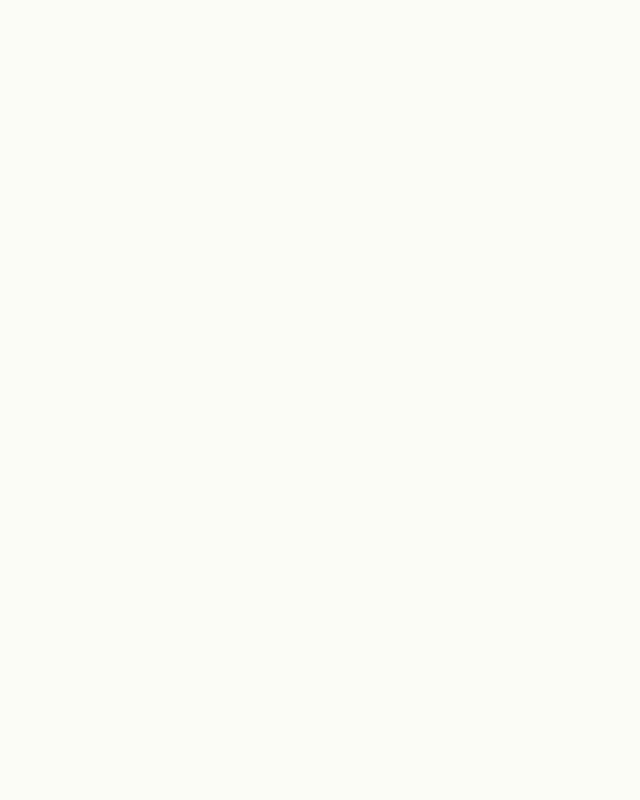
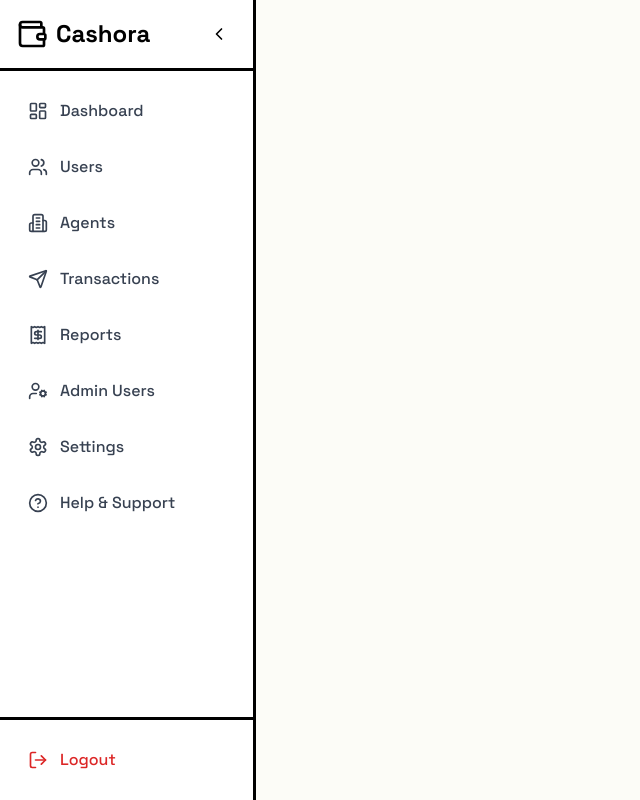
Before and after one commit to mahmudulturan/cashora-frontend, a React (Vite) app: page /dashboard in a window 1280 px wide. Before the commit this address had no page. Shown: the whole page, without its empty margins (0-640 px from the left). Built offline with nearby package versions, Linux system fonts and the light colour scheme.

Commit message:
feat: implement admin dashboard layout with sidebar

```diff
--- a/src/App.tsx
+++ b/src/App.tsx
@@ -7,7 +7,10 @@ import RegisterPage from './pages/auth/register/register-page';
 import RootLayout from './layout/root-layout';
 import HomePage from './pages/root/home/home-page';
 import SendMoneyPage from './pages/root/send-money/send-money-page';
-import AdminPage from './pages/root/admin/admin-page';
+import AdminPage from './pages/dashboard/admin/admin-page';
+import DashboardLayout from './layout/dashboard-layout';
+import TransactionsPage from './pages/dashboard/transactions/transactions-page';
+
 const App: FC = () => {
   return (
     <Routes>
@@ -16,8 +19,10 @@ const App: FC = () => {
         <Route path="send-money" element={<SendMoneyPage />} />
         <Route path="about" element={<div>About</div>} />
       </Route>
-
-      <Route path="admin" element={<AdminPage />} />
+      <Route path="dashboard" element={<DashboardLayout />}>
+        <Route path="admin" element={<AdminPage />} />
+        <Route path="transactions" element={<TransactionsPage />} />
+      </Route>
       <Route element={<AuthLayout />}>
         <Route path="login" element={<LoginPage />} />
         <Route path="register" element={<RegisterPage />} />
--- /dev/null
+++ b/src/components/layout/sidebar/sidebar.tsx
@@ -0,0 +1,62 @@
+import Logo from '@/components/shared/logo';
+import { Building2, ChevronLeft, HelpCircle, LayoutDashboard, LogOut, Menu, Receipt, Send, Settings, UserCog, Users } from 'lucide-react';
+import { FC } from 'react';
+import { NavLink } from 'react-router';
+
+
+interface ISidebarProps {
+    sidebarOpen: boolean;
+    setSidebarOpen: (sidebarOpen: boolean) => void;
+}
+
+
+const Sidebar: FC<ISidebarProps> = ({ sidebarOpen, setSidebarOpen }) => {
+    const SidebarLink = ({ icon: Icon, label, to }: { icon: React.ElementType; label: string; to: string }) => (
+        <NavLink
+            to={to}
+            className={({ isActive }) => `
+                w-full flex items-center gap-3 px-3 py-3 transition-colors rounded-lg
+                ${isActive ? 'bg-black/10 text-black' : 'text-gray-700 hover:bg-black/5'}
+            `}
+        >
+            <Icon className="w-5 h-5" />
+            <span className={`font-medium ${!sidebarOpen && 'hidden'}`}>{label}</span>
+        </NavLink>
+    );
+    return (
+        <aside
+            className={`${sidebarOpen ? 'w-64' : 'w-20'
+                } bg-white border-r-[3px] border-black transition-all duration-300 flex flex-col h-screen sticky top-0`}
+        >
+            <div className={`p-4 border-b-[3px] border-black flex items-center ${sidebarOpen ? 'justify-between' : 'justify-center'}`}>
+                <div className={`flex items-center gap-3 ${!sidebarOpen && 'hidden'}`}>
+                    <Logo size='sm' />
+                </div>
+                <button
+                    onClick={() => setSidebarOpen(!sidebarOpen)}
+                    className="p-2 hover:bg-black/5 rounded-lg"
+                >
+                    {sidebarOpen ? <ChevronLeft className="w-5 h-5" /> : <Menu className="w-5 h-5" />}
+                </button>
+            </div>
+            <nav className="flex-1 p-4 space-y-2">
+                <SidebarLink icon={LayoutDashboard} label="Dashboard" to="/dashboard/admin" />
+                <SidebarLink icon={Users} label="Users" to="/dashboard/users" />
+                <SidebarLink icon={Building2} label="Agents" to="/dashboard/agents" />
+                <SidebarLink icon={Send} label="Transactions" to="/dashboard/transactions" />
+                <SidebarLink icon={Receipt} label="Reports" to="/dashboard/reports" />
+                <SidebarLink icon={UserCog} label="Admin Users" to="/dashboard/admin-users" />
+                <SidebarLink icon={Settings} label="Settings" to="/dashboard/settings" />
+                <SidebarLink icon={HelpCircle} label="Help & Support" to="/dashboard/help-support" />
+            </nav>
+            <div className="p-4 border-t-[3px] border-black">
+                <button className="w-full flex items-center gap-3 px-3 py-3 text-red-600 hover:bg-red-50 transition-colors rounded-lg">
+                    <LogOut className="w-5 h-5" />
+                    <span className={`font-medium ${!sidebarOpen && 'hidden'}`}>Logout</span>
+                </button>
+            </div>
+        </aside>
+    );
+};
+
+export default Sidebar;
--- a/src/index.css
+++ b/src/index.css
@@ -52,7 +52,7 @@
   }
 
   .wrapper {
-    @apply max-w-6xl mx-auto px-4;
+    @apply max-w-7xl mx-auto px-4;
   }
 }
 
--- a/src/layout/dashboard-layout.tsx
+++ b/src/layout/dashboard-layout.tsx
@@ -1,9 +1,15 @@
-import { FC } from 'react';
+import { FC, useState } from 'react';
+import Sidebar from '../components/layout/sidebar/sidebar';
+import { Outlet } from 'react-router';
+const DashboardLayout: FC = () => {
+    const [sidebarOpen, setSidebarOpen] = useState(true);
 
-const DashboardLayout: FC = () => {
     return (
-        <div>
-            DashboardLayout
+        <div className="flex min-h-screen bg-[#FCFCF7]">
+            <Sidebar sidebarOpen={sidebarOpen} setSidebarOpen={setSidebarOpen} />
+            <main className="flex-1 p-6">
+                <Outlet />
+            </main>
         </div>
     );
 };
--- a/src/pages/root/admin/admin-page.tsx
+++ b/src/pages/dashboard/admin/admin-page.tsx
@@ -90,8 +90,8 @@ const AdminPage: FC = () => {
     };
 
     return (
-        <div className="min-h-screen bg-[#FCFCF7] p-6">
-            <div className="max-w-7xl mx-auto space-y-6">
+        <>
+            <div className="wrapper space-y-6">
                 {/* Header */}
                 <div className="flex items-center justify-between">
                     <h1 className="text-3xl font-bold">Admin Dashboard</h1>
@@ -175,7 +175,7 @@ const AdminPage: FC = () => {
                     </div>
                 </div>
             </div>
-        </div>
+        </>
     );
 };
 
--- /dev/null
+++ b/src/pages/dashboard/transactions/transactions-page.tsx
@@ -0,0 +1,11 @@
+import { FC } from 'react';
+
+const TransactionsPage: FC = () => {
+    return (
+        <div>
+            TransactionsPage
+        </div>
+    );
+};
+
+export default TransactionsPage;
```
Also changed, not shown: src/pages/dashboard/admin/admin-stats.tsx (renamed from src/pages/root/admin/admin-stats.tsx).
